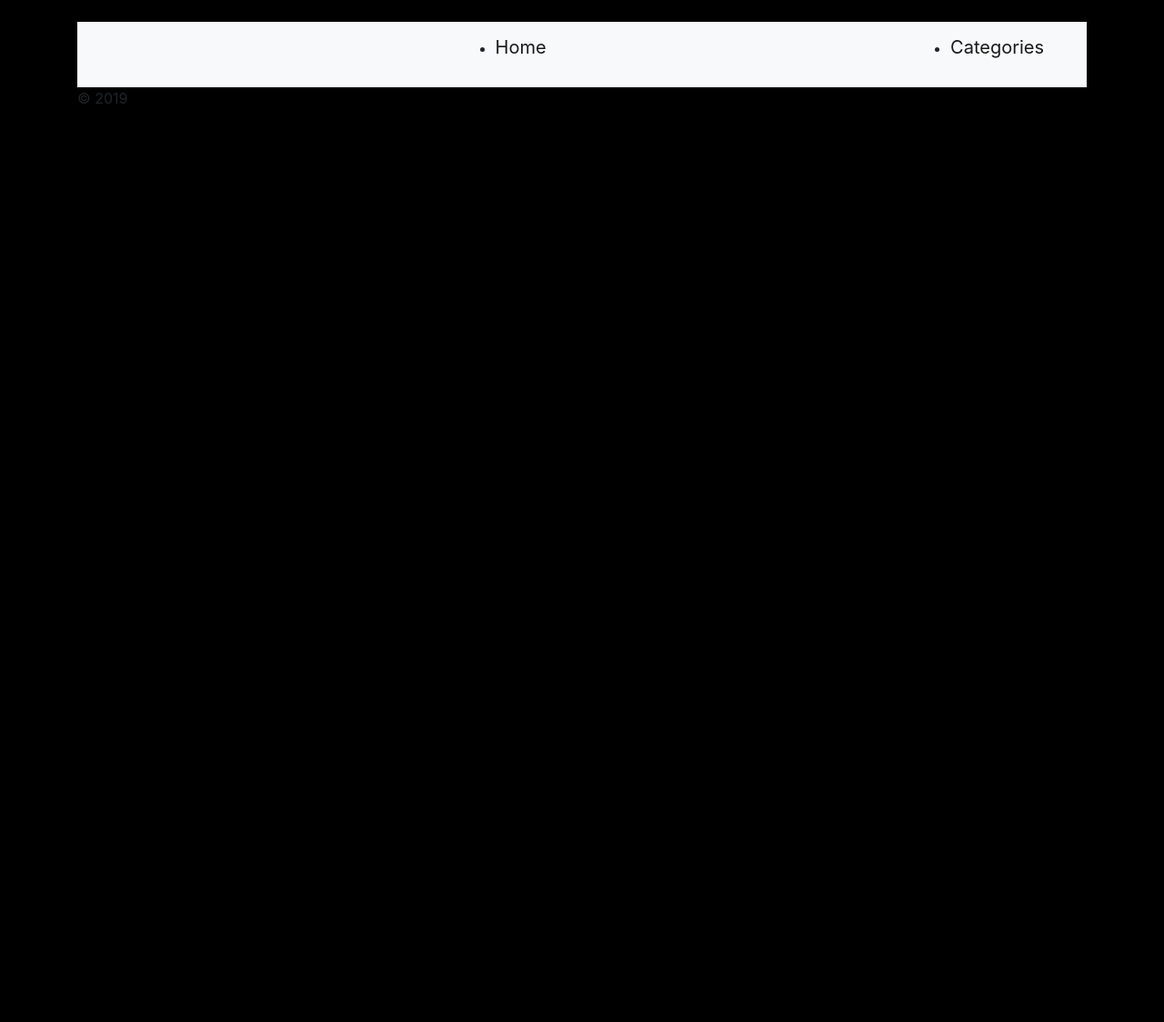
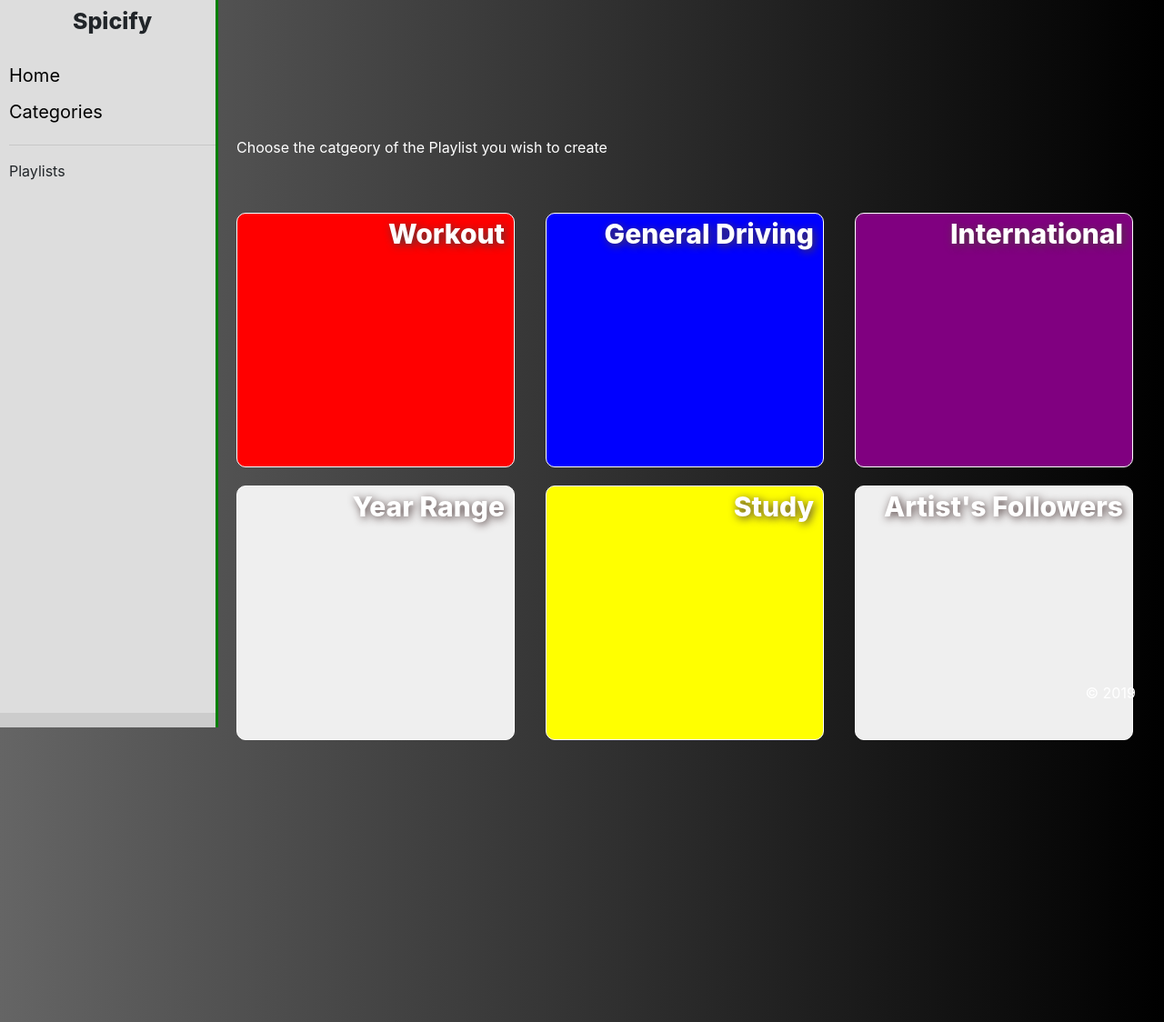
Before and after one commit to WSU-4110/Spicify, a Django app: page / in a window 1280 px wide. Shown: the whole page at 91% size. Before the commit the page ends 114 px from the top, so only its background shows below. Run offline with Django 3.2, Linux system fonts and the light colour scheme; some libraries are stand-ins or nearby versions.

Commit message:
Workout Playlist 1st Draft

```diff
--- a/hello/SpotipyFunctions.py
+++ b/hello/SpotipyFunctions.py
@@ -1,42 +1,34 @@
-import os
-import sys
-import json
-import spotipy
-import webbrowser
-import spotipy.util as util
-from json.decoder import JSONDecodeError
+# import os
+# import sys
+# import json
+# import spotipy
+# import webbrowser
+# import spotipy.util as util
+# from json.decoder import JSONDecodeError
 
 
-username = "22kpgi2vtrlebcei6eu37db7y"
-scope = 'user-read-private user-read-playback-state user-modify-playback-state'
-
-#Easily Install the latest version of spotipy for playback functions:
-#pip install git+https://github.com/plamere/spotipy.git --upgrade
+# username = input("Spotify Username: ")
+# scope = 'user-read-private user-read-playback-state user-modify-playback-state'
 
 # 22kpgi2vtrlebcei6eu37db7y
 
+# try:
 
-try:
+#     token = util.prompt_for_user_token(username,scope,client_id='8ff0ccc6f1fb460e8fabbe33e0e42112',client_secret='03d0e4de0957434abcc60660045d7cfc',redirect_uri='https://www.google.com/')
 
-    token = util.prompt_for_user_token(username,scope,client_id='8ff0ccc6f1fb460e8fabbe33e0e42112',client_secret='03d0e4de0957434abcc60660045d7cfc',redirect_uri='https://www.google.com/')
+# except:
 
-except:
+#     os.remove(f".cache-{username}")
+#     token = util.prompt_for_user_token(username,scope,client_id='8ff0ccc6f1fb460e8fabbe33e0e42112',client_secret='03d0e4de0957434abcc60660045d7cfc',redirect_uri='https://www.google.com/')
 
-    os.remove(f".cache-{username}")
-    token = util.prompt_for_user_token(username,scope,client_id='8ff0ccc6f1fb460e8fabbe33e0e42112',client_secret='03d0e4de0957434abcc60660045d7cfc',redirect_uri='https://www.google.com/')
+# spotifyObject = spotipy.Spotify(auth=token)
 
-spotifyObject = spotipy.Spotify(auth=token)
 
-devices = spotifyObject.devices()
-deviceID = devices['devices'][0]['id']
+# user = spotifyObject.current_user()
+# displayname = user['display_name']
+# followers = user['followers']['total']
 
-user = spotifyObject.current_user()
-displayname = user['display_name']
-followers = user['followers']['total']
 
-Playlists = spotifyObject.current_user_playlists()['items'][0]['uri']
-
-def beginPlaylist():
-    spotifyObject.start_playback(device_id=deviceID, context_uri=Playlists)
-
-beginPlaylist()
+# print()
+# print("Welcome to Spicify " + displayname, "!")
+# print("You have " + str(followers) + " followers.")
--- a/hello/static/hello/site.css
+++ b/hello/static/hello/site.css
@@ -1,3 +1,204 @@
+*, *::after, *::before {
+    margin: 0;
+    padding: 0;
+    /* transition: all 1s ease-in; */
+}
+
 body {
-    background-color: black;
+    background-image: linear-gradient(90deg, #656565 , #000);
+    display: grid;
+    grid-template:
+    "nav categories" 50px
+    "nav categories" 1fr
+    "nav footer" 50px / 240px 1fr;
+    margin: 0;
+    padding: 0;
+    height: 100vh;
 }
+
+
+
+.nav {
+    grid-area: "nav";
+    background: #ccc;
+    /* height: 90vh; */
+    display: flex;
+    flex-direction: column;
+    justify-content: flex-start;
+    width: 100%;
+    align-self: flex-start;
+    /* border-radius: 10px; */
+    /* position: fixed; */
+    /* height: 100vh; */
+    cursor:pointer;
+    border-right: 3px solid green;
+}
+
+@media (min-width: 1000px) {
+    body {
+        overflow: hidden;
+    }
+    .nav {
+        height: 100vh;
+    }
+    .nav ul {
+        height: 100%;
+    }
+
+    .buts {
+        display: grid;
+        grid-template-rows: repeat(3, 1fr);
+        grid-template-columns: repeat(3, 1fr);
+    }
+    footer {
+        display: flex;
+        justify-content: flex-end;
+    }
+}
+
+.nav ul {
+    background: #ddd;
+    width: 100%;
+    list-style: none;
+    display: flex;
+    flex-direction: column;
+    justify-content: flex-start;
+    align-self: flex-start;
+    padding: 0 0 0 10px;
+    /* height: 100%; */
+}
+
+.nav li a {
+    text-decoration: none;
+    color: black;
+}
+
+.nav li a:hover {
+    text-decoration: underline;
+}
+
+.nav .logo {
+    /* display: flex; */
+    /* align-self: flex-start; */
+   display: flex;
+   justify-content: center;
+   align-self: flex-start;
+   margin: 5px 0 20px 0;
+   width: 100%;
+   font-weight: 800;
+   font-size: 25px;
+}
+
+
+
+.cg {
+    grid-area: categories;
+    padding-left: 20px;
+}
+
+.m {
+    color: white;
+    margin: 150px 0 50px 0;
+}
+
+footer {
+    grid-area: footer;
+    color: white;
+    margin-right: 3%;
+    /* margin-top: 2px; */
+}
+
+.btns {
+    height: 35vh;
+    width: 90%;
+    margin: 10px 0 10px 0;
+    padding-right: 10px;
+    display: flex;
+    justify-content: flex-end;
+    text-shadow: 2px 2px 10px rgb(78, 60, 60);
+    font-weight: 800;
+    font-size: 30px;
+    border: 1px solid;
+    color: white;
+    border-radius: 10px;
+}
+
+.a {
+    /* background: url("https://img.freepik.com/free-photo/set-sports-attributes_23-2147778577.jpg?size=626&ext=jpg") fixed; */
+    /* background-size: 100% 100%; */
+    background: red;
+}
+
+.b {
+    background: blue;
+    /* background: url("https://www.2drivesafe.com/wp-content/uploads/2014/08/tumblr_lwrpsiQDeL1r7h4kho1_1280.jpg") fixed no-repeat; */
+}
+
+.c {
+    background: purple;
+    color: white;
+    /* background: url("https://i.ytimg.com/vi/wXV39pybgJU/hqdefault.jpg") fixed center no-repeat; */
+    /* background-size: 100% 50%; */
+}
+
+.e {
+    background: yellow;
+    /* background: url("http://www.sphinxmusic.org/wordpress/wp-content/uploads/2018/03/StockSnap_V8JHI0GBEY.jpg") fixed no-repeat; */
+    /* background-size: 70% 100%; */
+}
+
+ @media only screen and (max-width: 1000px) {
+    body {
+        grid-template:
+        "nav" 1fr
+        "categories" 4fr
+        "footer" 1fr / 1fr
+    }
+
+    nav {
+        grid-area: nav;
+        height: 50%;
+    }
+
+    nav ul {
+        height: 0%;
+    }
+
+    nav ul li {
+        display: none;
+        /* height: 0%; */
+    }
+
+    .cg {
+        grid-area: categories;
+        margin: 0 40px 0 20px;
+    }
+
+    .m {
+        margin-top: 20px;
+    }
+
+    footer {
+        grid-area: footer;
+    }
+
+    .buts {
+        display: grid;
+        grid-template-rows: repeat(6, 1fr);
+        grid-template-columns: repeat(1, 1fr);
+    }
+    .btns {
+        /* margin: 0 25%; */
+        margin: 0 0 20px 0;
+        font-size: 150%;
+        height: 10em;
+        width: 100%;
+        display: flex;
+        justify-content: center;
+    }
+
+    footer {
+        display: flex;
+        justify-content: center;
+    }
+}
--- a/hello/templates/hello/category.html
+++ b/hello/templates/hello/category.html
@@ -3,37 +3,41 @@
 Home
 {% endblock %}
 {% block content %} -->
-<p>Choose the catgeory of the Playlist you wish to create</p>
 
+<div class="cg">
+    <p class="m">Choose the catgeory of the Playlist you wish to create</p>
+    <div class="buts">
         <!-- button to select workout playlist -->
         <a href="http://www.spotify.com">
-<button type="button" class="btn btn-info btn-lrg">Workout</button>
+        <button type="button" class="a btns">Workout</button>
         </a>
 
         <!-- button to select general driving playlist -->
         <a href="http://www.spotify.com">
-<button type="button" class="btn btn-success btn-lrg">General Driving</button>
+        <button type="button" class="b btns">General Driving</button>
         </a>
 
         <!-- button to select international playlist -->
         <a href="http://www.spotify.com">
-<button type="button" class="btn btn-warning btn-lrg">International</button>
+        <button type="button" class="c btns">International</button>
         </a>
 
         <!-- button to select year range playlist -->
         <a href="http://www.spotify.com">
-<button type="button" class="btn btn-dark btn-lrg">Year Range</button>
+        <button type="button" class="d btns">Year Range</button>
         </a>
 
         <!-- button to select study playlist -->
         <a href="http://www.spotify.com">
-<button type="button" class="btn btn-primary btn-lrg">Study</button>
+        <button type="button" class="e btns">Study</button>
         </a>
 
         <!-- button to select artist's followers playlist -->
         <a href="http://www.spotify.com">
-<button type="button" class="btn btn-danger btn-lrg">Artist's Followers</button>
+        <button type="button" class="f btns">Artist's Followers</button>
         </a>
+    </div>
+</div>
 
 
 <!-- {% endblock %} -->
--- a/hello/templates/hello/layout.html
+++ b/hello/templates/hello/layout.html
@@ -1,3 +1,4 @@
+
 <!-- <!DOCTYPE html>
 <html>
 <head>
@@ -40,18 +41,14 @@
 </head>
 
 <body>
-    <br>
-    <div class="container">
         <!-- Navigation bar with links -->
-        <nav class="navbar navbar-light bg-light">
-        <div class="container-fluid">
-            <div class="navbar-header">
-        </div>
+        <nav class="nav">
             <ul>
+                <div class="logo">Spicify</div>
                 <li><a class="navbar-brand" href="{% url 'home' %}">Home</a></li>
-            </ul>
-            <ul>
                 <li><a class="navbar-brand" href="{% url 'category' %}">Categories</a></li>
+                <hr>
+                <li>Playlists</li>
             </ul>
          </nav>
     <footer>
--- a/hello/urls.py
+++ b/hello/urls.py
@@ -2,9 +2,8 @@ from django.urls import path
 from hello import views
 
 urlpatterns = [
-    path("", views.home, name="home"),
+    path("home", views.home, name="home"),
     path("hello/<name>", views.hello_there, name="hello_there"),
-    path("category", views.category, name="category"),
+    path("", views.category, name="category"),
     path("layout", views.layout, name="layout"),
-
 ]
--- a/hello/views.py
+++ b/hello/views.py
@@ -1,7 +1,6 @@
 from django.http import HttpResponse
+from django.shortcuts import render
 from hello import SpotipyFunctions
-from django.shortcuts import render
-
 
 def home(request):
     return render(request, 'hello/home.html')
```
Also changed, not shown: hello/WorkoutPlaylist.py (added, +63 -0 lines), 3 other files. Lines whose indentation alone changed are shown as unchanged.
